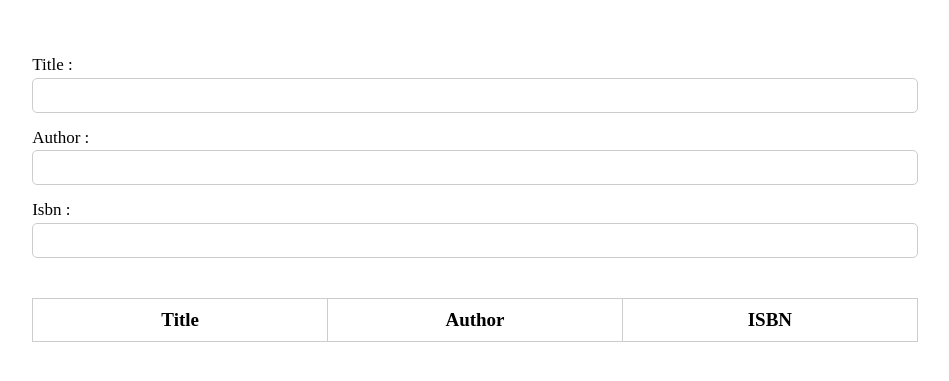
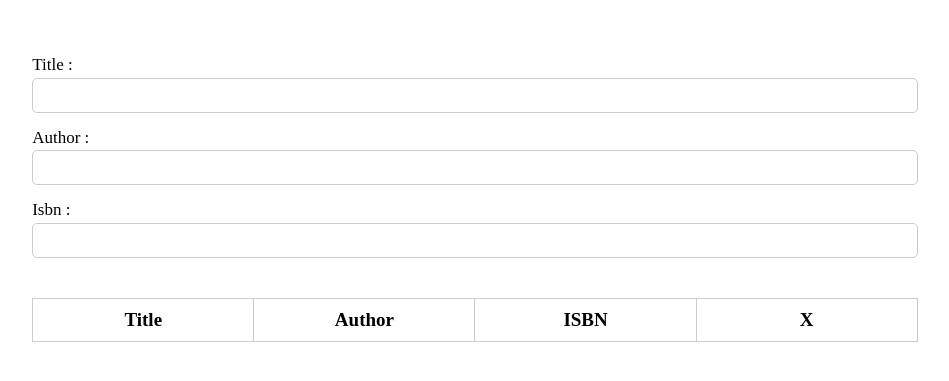
Before and after one commit to fawriid/booklist-app, a plain HTML site: page index.html in a window 1280 px wide. Shown: the part 159-540 px from the top of the page, without its empty margins (165-1114 px from the left). Drawn offline with Linux system fonts and the light colour scheme.

Commit message:
th for delete button is created

```diff
--- a/index.html
+++ b/index.html
@@ -37,6 +37,7 @@
                     <th>Title</th>
                     <th>Author</th>
                     <th>ISBN</th>
+                    <th>X</th>
                 </tr>
             </thead>
             <tbody id="book-list">
```
